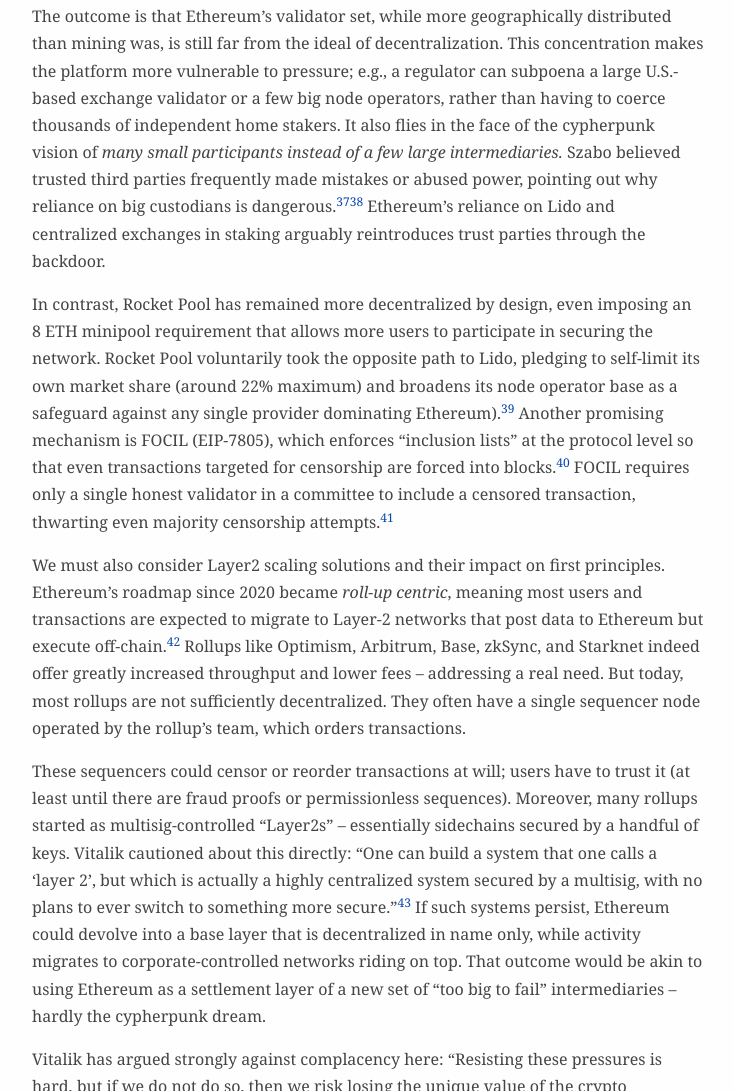
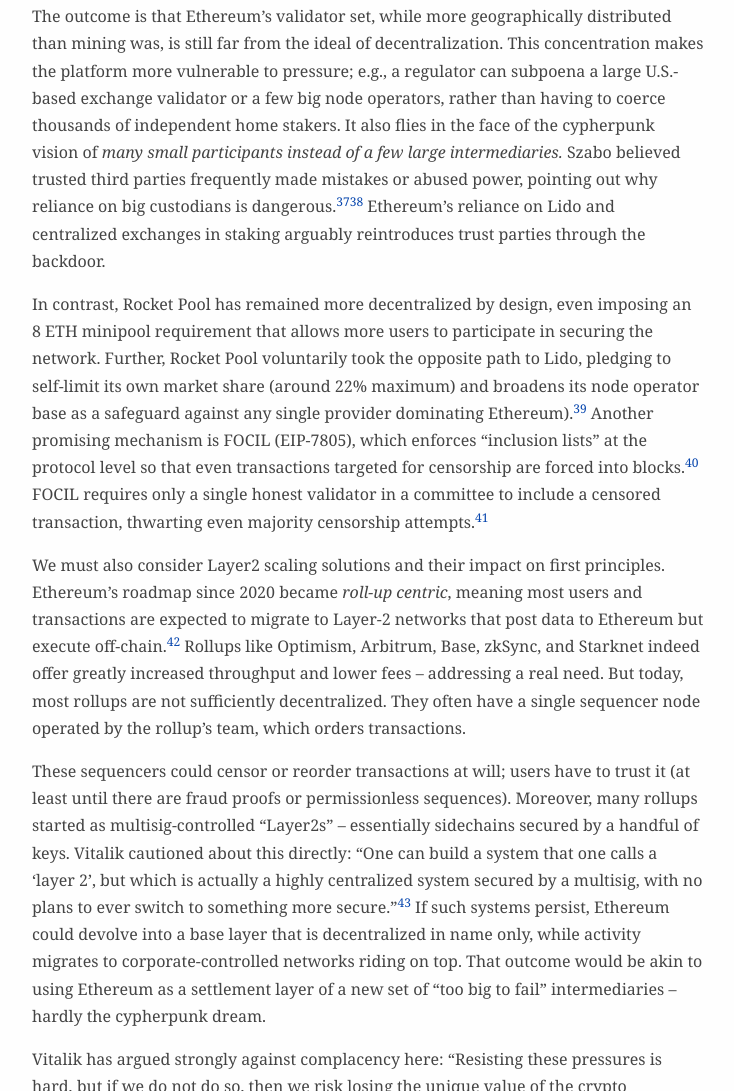
Before and after one commit to xrchz/decentralist, a plain HTML site: page index.html in a window 1280 px wide. Shown: the part 5006-6097 px from the top of the page, without its empty margins (272-1006 px from the left). Drawn offline with Linux system fonts and the light colour scheme.

Commit message:
Update index.html

```diff
--- a/index.html
+++ b/index.html
@@ -287,7 +287,7 @@ Ethereum’s reliance on Lido and centralized exchanges in staking
 arguably reintroduces trust parties through the backdoor.</p>
 <p>In contrast, Rocket Pool has remained more decentralized by design,
 even imposing an 8 ETH minipool requirement that allows more users to participate in securing the network.
-Rocket Pool voluntarily took the opposite path to Lido, pledging to
+Further, Rocket Pool voluntarily took the opposite path to Lido, pledging to
 self-limit its own market share (around 22% maximum) and broadens its
 node operator base as a safeguard against any single provider dominating
 Ethereum).<a href="#fn39" class="footnote-ref" id="fnref39"
```
